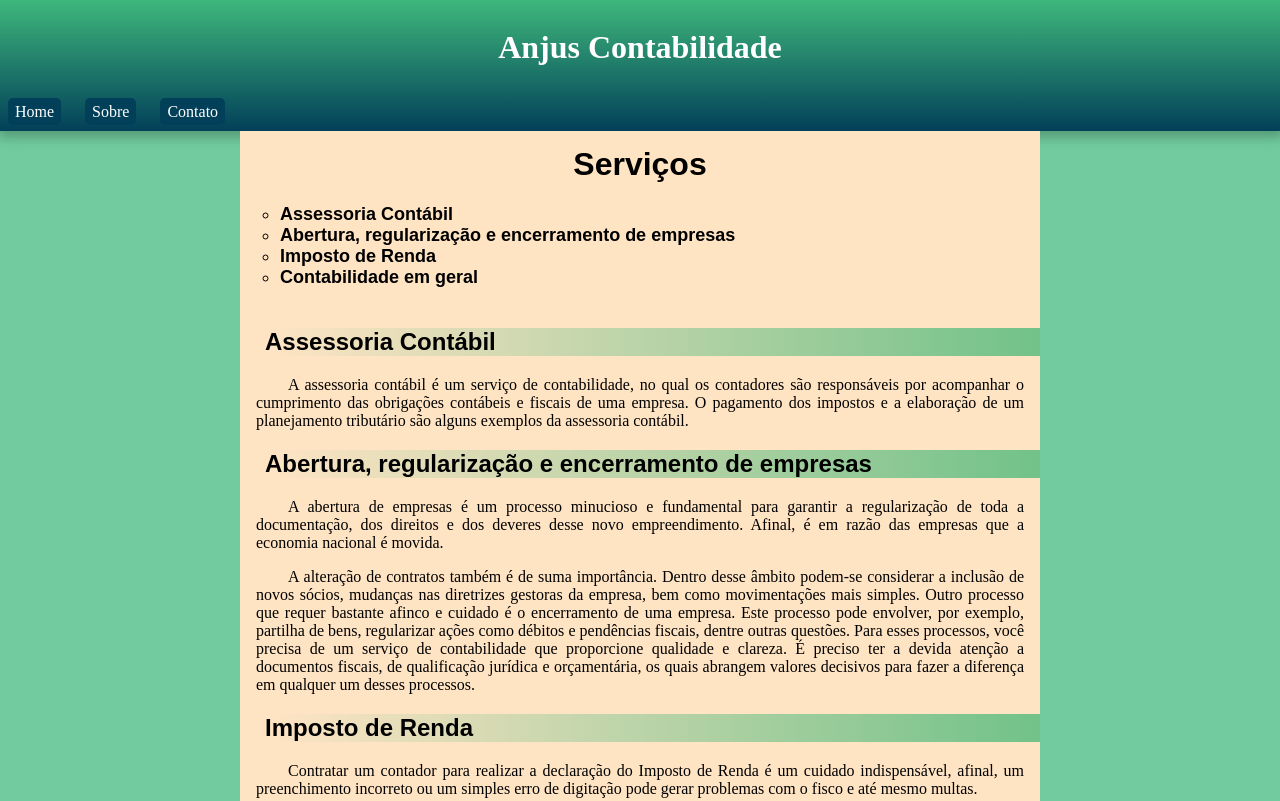
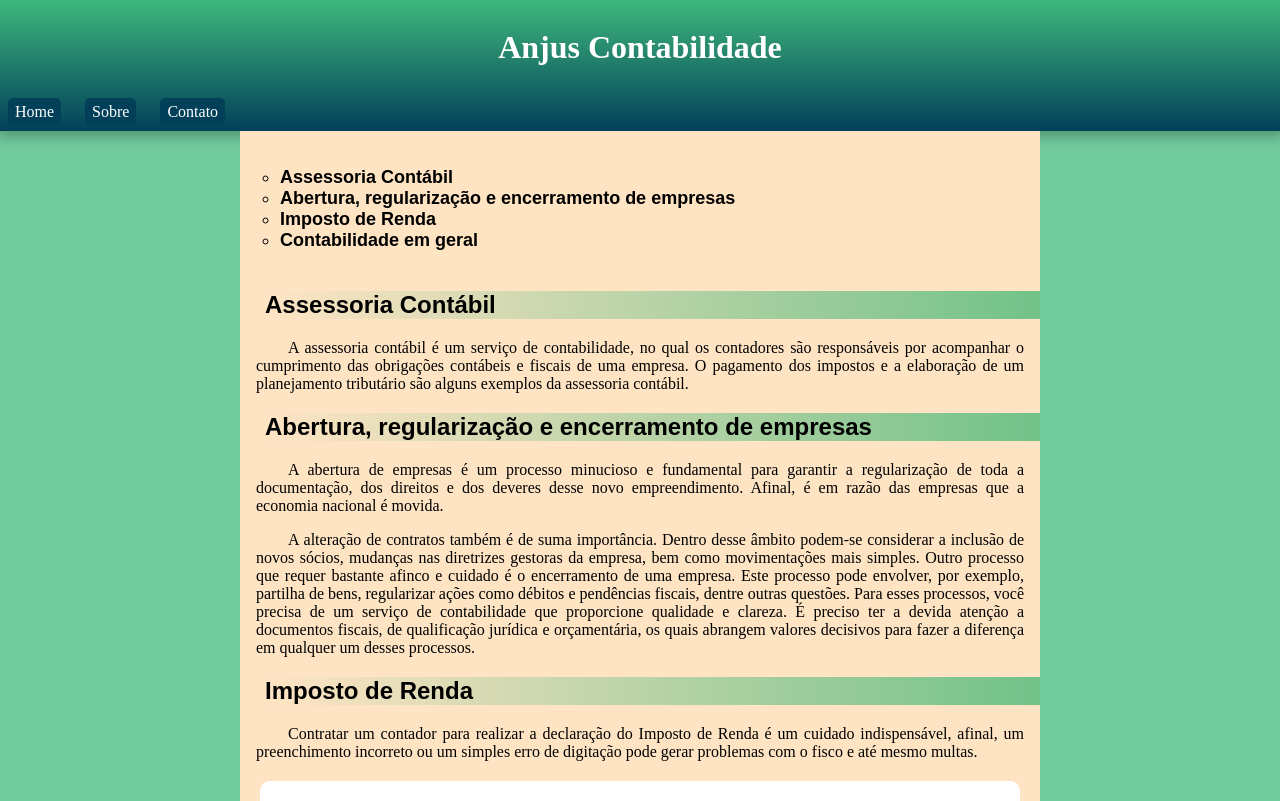
Before and after one commit to willkurata/paginas-testes, a plain HTML site: page ANJUS-conabilidade/index.html in a window 1280 px wide. Shown: the top 801 px of the page. Drawn offline with Linux system fonts and the light colour scheme.

```diff
--- a/ANJUS-conabilidade/index.html
+++ b/ANJUS-conabilidade/index.html
@@ -22,7 +22,7 @@
     </header>
     <main>
         <h1>
-            Serviços
+
         </h1>
         <ul>
             <li>Assessoria Contábil</li>
--- a/ANJUS-conabilidade/style.css
+++ b/ANJUS-conabilidade/style.css
@@ -57,6 +57,8 @@ main > h1 {
     font-family: Arial, Helvetica, sans-serif;
     margin-top: 10px;
     text-align: center;
+    text-shadow: 1px 1px 1px rgba(0, 0, 0, 0.281);
+    color: #0b9489;
     padding-top: 15px;
 }
 
@@ -99,8 +101,6 @@ aside > h2 {
     text-align: center;
 }
 
-aside
-
 footer {
     background-color: #274450;
     margin-left: -10px;
```
